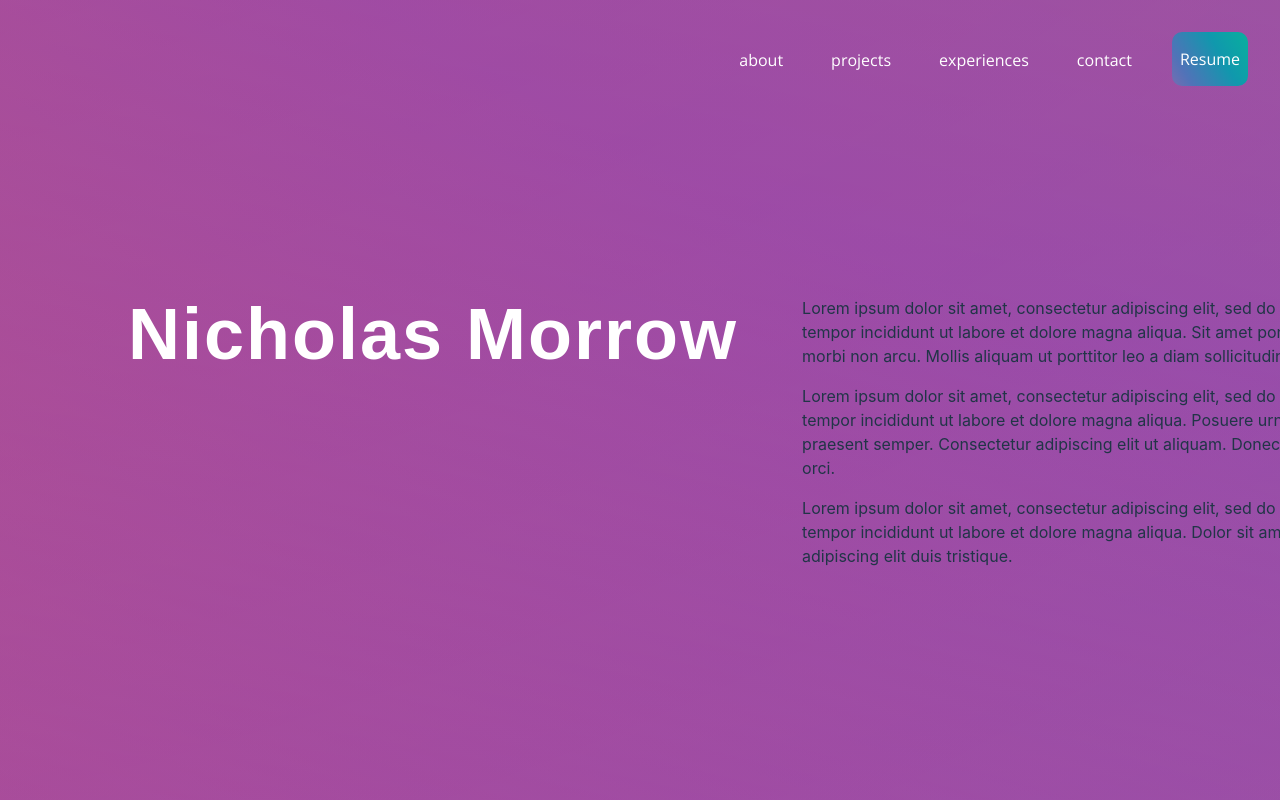
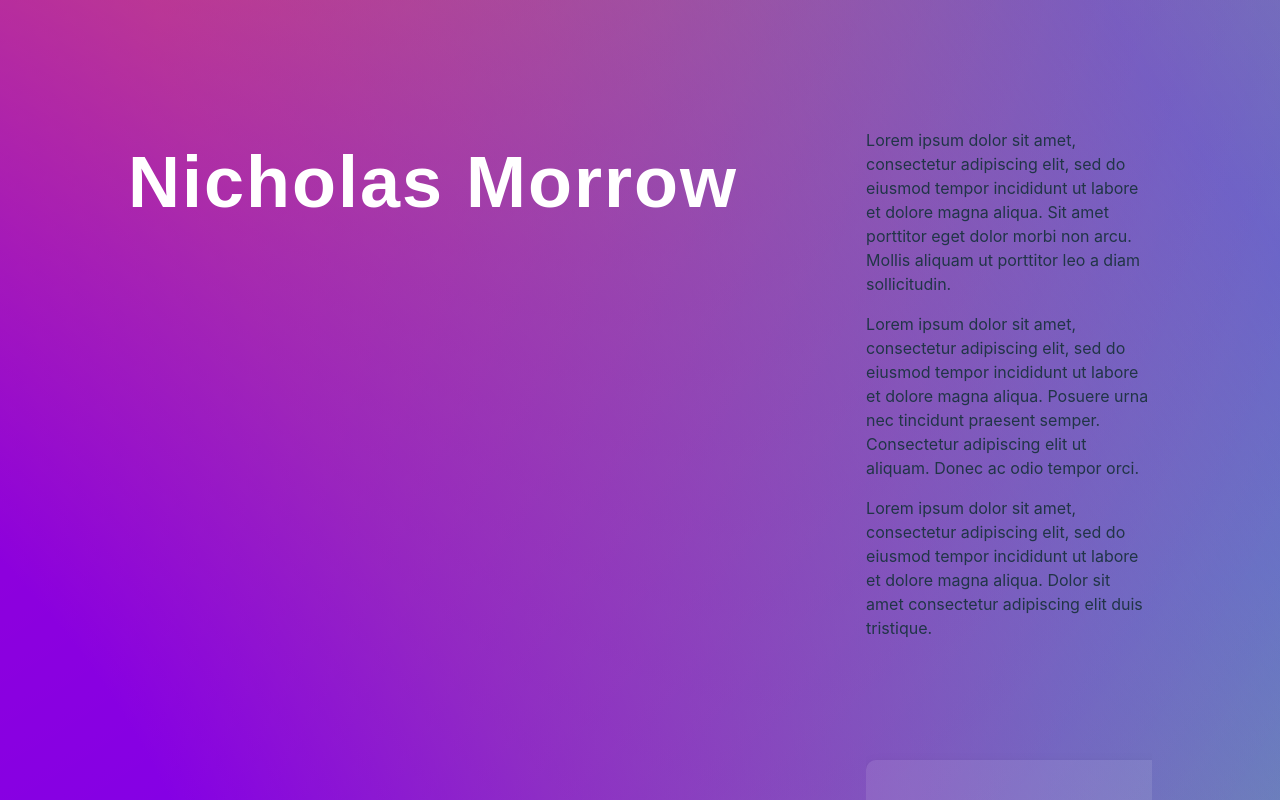
Before and after one commit to nickjmorrow/portfolio-v2, a React (Vite) app: page / in a window 1280 px wide. Shown: the top 800 px of the page. Built offline with nearby package versions, Linux system fonts and the light colour scheme; a web font is replaced by a local one.

Commit message:
Try out split view

```diff
--- a/src/App.tsx
+++ b/src/App.tsx
@@ -1,26 +1,10 @@
-import { Contact } from 'src/modules/contact/Contact';
-import { Experiences } from 'src/modules/experiences/Experiences';
-import { Landing } from 'src/modules/landing/Landing';
-import { Projects } from 'src/modules/projects/Projects';
+import { SiteInProgress } from 'src/modules/core/SiteInProgress';
+import { animateRadialGradient } from 'src/modules/core/animateRadialGradient';
+import { radialGradient } from 'src/modules/core/radialGradient';
+import { Layout } from 'src/modules/main/Layout';
 import { theme } from 'src/modules/theming/theme';
 import { ThemeProvider, styled } from 'styled-components';
 import './App.css';
-import { animateRadialGradient } from 'src/modules/core/animateRadialGradient';
-import { radialGradient } from 'src/modules/core/radialGradient';
-import { SiteInProgress } from 'src/modules/core/SiteInProgress';
-
-const Portfolio = () => {
-    return (
-        <ColoredBackgroundContainer>
-            <Container>
-                <Landing />
-                <Experiences />
-                <Projects />
-                <Contact />
-            </Container>
-        </ColoredBackgroundContainer>
-    );
-};
 
 function App() {
     const showSitePlaceholder =
@@ -28,23 +12,9 @@ function App() {
 
     return (
         <ThemeProvider theme={theme}>
-            {showSitePlaceholder ? <SiteInProgress /> : <Portfolio />}
+            {showSitePlaceholder ? <SiteInProgress /> : <Layout />}
         </ThemeProvider>
     );
 }
 
-const Container = styled.div`
-    min-height: 100vh;
-    width: 100%;
-    overflow-x: hidden;
-`;
-
-const ColoredBackgroundContainer = styled.div`
-    width: 100%;
-    overflow-x: hidden;
-    min-height: 100vh;
-    ${animateRadialGradient}
-    ${radialGradient}
-`;
-
 export default App;
--- a/src/modules/about/About.tsx
+++ b/src/modules/about/About.tsx
@@ -1,63 +1,44 @@
 // external
 import React from 'react';
+import { theme } from 'src/modules/theming';
 import styled from 'styled-components';
-import { Card } from 'src/modules/core/Card';
-import { theme } from 'src/modules/theming';
-import { Skills } from 'src/modules/about/Skills';
-import { Profile } from 'src/modules/about/Profile';
-import { Container as OriginalContainer } from 'src/modules/core/Container';
-import { CardHeader } from 'src/modules/core/CardHeader';
 
 export const About: React.FC = () => {
     return (
         <Container id="about">
-            <CustomCard>
-                <CardHeader>About</CardHeader>
-                <Bottom>
-                    <Left>
-                        <Content>
-                            Hello! I'm Nick, and I live and work in Chicago. I'm
-                            passionate about building beautiful web applications
-                            with an emphasis on user experience and
-                            accessibility. <br />
-                            <br />
-                            Shortly after graduating from University of Virginia
-                            with an entirely unrelated Chemical Engineering
-                            degree, I accrued software development experience in
-                            fintech and healthcare domains.
-                        </Content>
-                        <Skills />
-                    </Left>
-                    <Profile />
-                </Bottom>
-            </CustomCard>
+            <ParagraphListContainer>
+                <Paragraph>
+                    Lorem ipsum dolor sit amet, consectetur adipiscing elit, sed
+                    do eiusmod tempor incididunt ut labore et dolore magna
+                    aliqua. Sit amet porttitor eget dolor morbi non arcu. Mollis
+                    aliquam ut porttitor leo a diam sollicitudin.
+                </Paragraph>
+                <Paragraph>
+                    Lorem ipsum dolor sit amet, consectetur adipiscing elit, sed
+                    do eiusmod tempor incididunt ut labore et dolore magna
+                    aliqua. Posuere urna nec tincidunt praesent semper.
+                    Consectetur adipiscing elit ut aliquam. Donec ac odio tempor
+                    orci.
+                </Paragraph>
+                <Paragraph>
+                    Lorem ipsum dolor sit amet, consectetur adipiscing elit, sed
+                    do eiusmod tempor incididunt ut labore et dolore magna
+                    aliqua. Dolor sit amet consectetur adipiscing elit duis
+                    tristique.
+                </Paragraph>
+            </ParagraphListContainer>
         </Container>
     );
 };
 
-const Bottom = styled.div`
+const Container = styled.div``;
+
+const ParagraphListContainer = styled.div`
     display: flex;
-    flex-direction: row;
-    gap: ${theme.spacing.ss8};
-    flex-wrap: wrap;
+    flex-direction: column;
+    row-gap: ${theme.spacing.ss4};
 `;
 
-const Container = styled(OriginalContainer)`
-    background-color: white;
-    height: 60vh;
-    z-index: 2;
+const Paragraph = styled.p`
+    margin: 0;
 `;
-
-const Content = styled.div`
-    font-family: ${theme.fontFamilies.default};
-    max-width: 500px;
-    line-height: 1.5rem;
-    margin-bottom: ${theme.spacing.ss8};
-`;
-
-const Left = styled.div``;
-
-const CustomCard = styled(Card)`
-    display: flex;
-    flex-direction: column;
-`;
--- a/src/modules/landing/Header.tsx
+++ b/src/modules/landing/Header.tsx
@@ -2,6 +2,7 @@ import AnchorLink from 'react-anchor-link-smooth-scroll';
 import { Button } from 'src/modules/core/Button';
 import { Typography } from 'src/modules/core/Typography';
 import { enterTimeouts } from 'src/modules/core/enterTimeouts';
+import { HORIZONTAL_MARGIN } from 'src/modules/landing/constants';
 import { theme } from 'src/modules/theming';
 import styled, { keyframes } from 'styled-components';
 
@@ -18,9 +19,9 @@ export const Header = () => {
                         <NavLink>{nl.label}</NavLink>
                     </AnchorLink>
                 ))}
-                <a download href="/resume.pdf">
+                {/* <a download href="/resume.pdf">
                     <ResumeButton>Resume</ResumeButton>
-                </a>
+                </a> */}
             </InnerNavLinkContainer>
         </NavLinkContainer>
     );
@@ -89,5 +90,5 @@ const NavLinkContainer = styled.div`
 const InnerNavLinkContainer = styled.div`
     display: flex;
     gap: 0px ${theme.spacing.ss8};
-    padding: ${theme.spacing.ss8} ${theme.spacing.ss8};
+    padding: ${theme.spacing.ss8} ${HORIZONTAL_MARGIN};
 `;
--- a/src/modules/landing/Landing.tsx
+++ b/src/modules/landing/Landing.tsx
@@ -1,58 +1,21 @@
 // external
 import React from 'react';
-import { Header } from 'src/modules/landing/Header';
 import { theme } from 'src/modules/theming';
-import styled, { keyframes } from 'styled-components';
+import styled from 'styled-components';
 
 export const Landing: React.FC = () => {
     return (
         <>
             <Container>
-                <Header />
-                <ContentContainer>
-                    <Name>Nicholas Morrow</Name>
-                    <About>
-                        <Paragraph>
-                            Lorem ipsum dolor sit amet, consectetur adipiscing
-                            elit, sed do eiusmod tempor incididunt ut labore et
-                            dolore magna aliqua. Sit amet porttitor eget dolor
-                            morbi non arcu. Mollis aliquam ut porttitor leo a
-                            diam sollicitudin.
-                        </Paragraph>
-                        <Paragraph>
-                            Lorem ipsum dolor sit amet, consectetur adipiscing
-                            elit, sed do eiusmod tempor incididunt ut labore et
-                            dolore magna aliqua. Posuere urna nec tincidunt
-                            praesent semper. Consectetur adipiscing elit ut
-                            aliquam. Donec ac odio tempor orci.
-                        </Paragraph>
-                        <Paragraph>
-                            Lorem ipsum dolor sit amet, consectetur adipiscing
-                            elit, sed do eiusmod tempor incididunt ut labore et
-                            dolore magna aliqua. Dolor sit amet consectetur
-                            adipiscing elit duis tristique.
-                        </Paragraph>
-                    </About>
-                </ContentContainer>
+                <Name>Nicholas Morrow</Name>
             </Container>
         </>
     );
 };
 
-const Paragraph = styled.p``;
-
-const ContentContainer = styled.div`
+const Container = styled.div`
+    width: max-content;
     position: relative;
-    top: 20%;
-    left: 10%;
-    width: 100%;
-    display: flex;
-    column-gap: ${theme.spacing.ss16};
-    height: max-content;
-`;
-
-const Container = styled.div`
-    height: 100vh;
 `;
 
 const Name = styled.span`
@@ -62,7 +25,3 @@ const Name = styled.span`
     font-weight: 700;
     letter-spacing: 2px;
 `;
-
-const About = styled.div`
-    max-width: 600px;
-`;
--- /dev/null
+++ b/src/modules/landing/constants.ts
@@ -0,0 +1,3 @@
+import { theme } from 'src/modules/theming';
+
+export const HORIZONTAL_MARGIN = theme.spacing.ss24;
--- /dev/null
+++ b/src/modules/main/Layout.tsx
@@ -0,0 +1,58 @@
+import { About } from 'src/modules/about';
+import { Contact } from 'src/modules/contact';
+import { animateRadialGradient } from 'src/modules/core/animateRadialGradient';
+import { radialGradient } from 'src/modules/core/radialGradient';
+import { Experiences } from 'src/modules/experiences';
+import { Landing } from 'src/modules/landing';
+import { Projects } from 'src/modules/projects';
+import { theme } from 'src/modules/theming';
+import styled from 'styled-components';
+
+export const Layout = () => {
+    return (
+        <ColoredBackgroundContainer>
+            <Container>
+                <LeftSide>
+                    <Landing />
+                </LeftSide>
+                <RightSide>
+                    <About />
+                    <Experiences />
+                    <Projects />
+                    <Contact />
+                </RightSide>
+            </Container>
+        </ColoredBackgroundContainer>
+    );
+};
+
+const Container = styled.div`
+    height: 100vh;
+    display: flex;
+    column-gap: ${theme.spacing.ss32};
+    margin: 0 ${theme.spacing.ss32};
+`;
+
+const PADDING_TOP = theme.spacing.ss32;
+
+const LeftSide = styled.div`
+    width: max-content;
+    padding-top: ${PADDING_TOP};
+`;
+
+const RightSide = styled.div`
+    max-height: 100%;
+    overflow-y: auto;
+    display: flex;
+    flex-direction: column;
+    row-gap: ${theme.spacing.ss64};
+    padding-top: ${PADDING_TOP};
+`;
+
+const ColoredBackgroundContainer = styled.div`
+    width: 100%;
+    overflow-x: hidden;
+    min-height: 100vh;
+    ${animateRadialGradient}
+    ${radialGradient}
+`;
```
